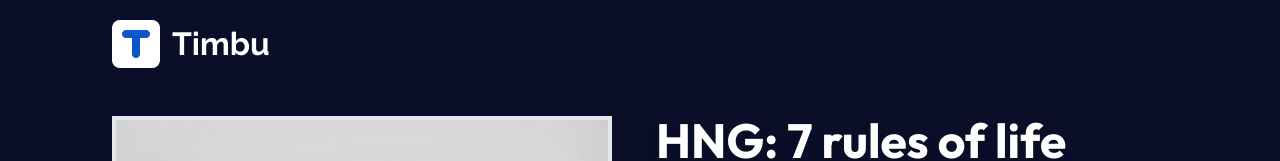
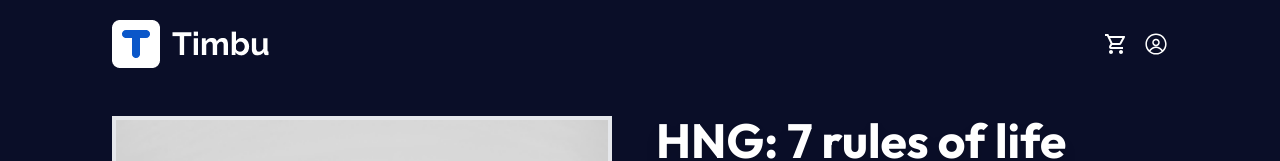
Before and after one commit to DarkVayder/hng-timbocloud-app, a Next.js app: page /items/1 in a window 1280 px wide. Shown: the top 161 px of the page. Built offline with nearby package versions, Linux system fonts and the light colour scheme.

Commit message:
feat: debugged page.jsx

```diff
--- a/app/items/[id]/page.jsx
+++ b/app/items/[id]/page.jsx
@@ -4,6 +4,8 @@ import Image from "next/image";
 import Link from "next/link";
 import Footer from "@/components/Footer";
 import { useEffect, useState } from 'react';
+import { MdOutlineShoppingCart } from 'react-icons/md';
+import { RxAvatar } from 'react-icons/rx';
 
 const ItemPage = ({ params }) => {
   const [data, setData] = useState(null);
@@ -42,6 +44,12 @@ const ItemPage = ({ params }) => {
               <Image src={assets.Timbulogo1} width={75} alt='Logo' className='w-[130px] sm:w-auto' />
             </div>
           </Link>
+          <div className='flex items-center space-x-4 relative'>
+            <MdOutlineShoppingCart className='text-white w-6 h-6 cursor-pointer' />
+            <div className='relative flex items-center'>
+              <RxAvatar className='text-white w-6 h-6 cursor-pointer' />
+            </div>
+          </div>
         </div>
 
         <div className='grid grid-cols-1 md:grid-cols-2 gap-8 mt-12'>
```
